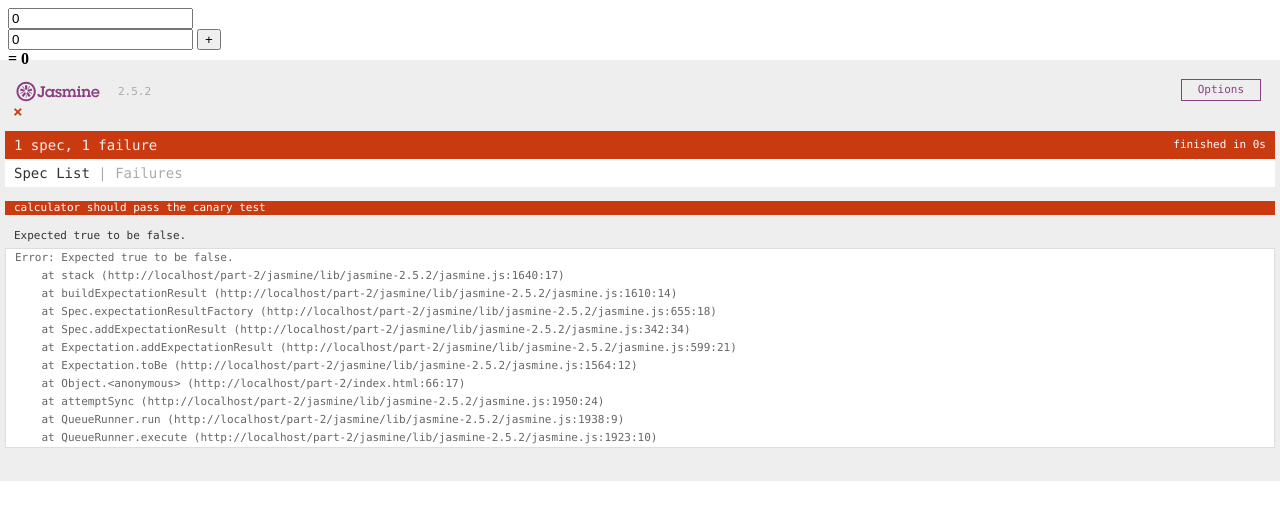
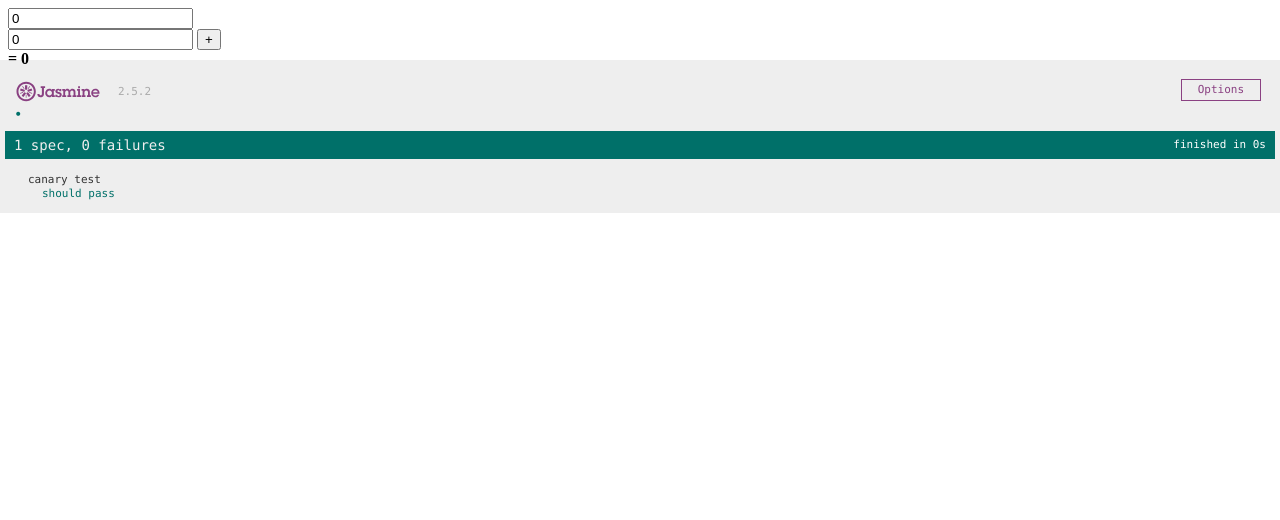
Before and after one commit to mrwizard82d1/get-started-unit-testing-ngjs, a plain HTML site: page part-2/index.html in a window 1280 px wide. Drawn offline with nearby package versions, Linux system fonts and the light colour scheme.

Commit message:
Passing canary test

```diff
--- a/part-2/index.html
+++ b/part-2/index.html
@@ -61,9 +61,9 @@
 	<script type="text/javascript">
 	<!-- Unit tests -->
 
-	describe('calculator', function() {
-		it('should pass the canary test', function() {
-			expect(true).toBe(false);
+	describe('canary test', function() {
+		it('should pass', function() {
+			expect(true).toBe(true);
 		});
 	});
 	</script>
```
